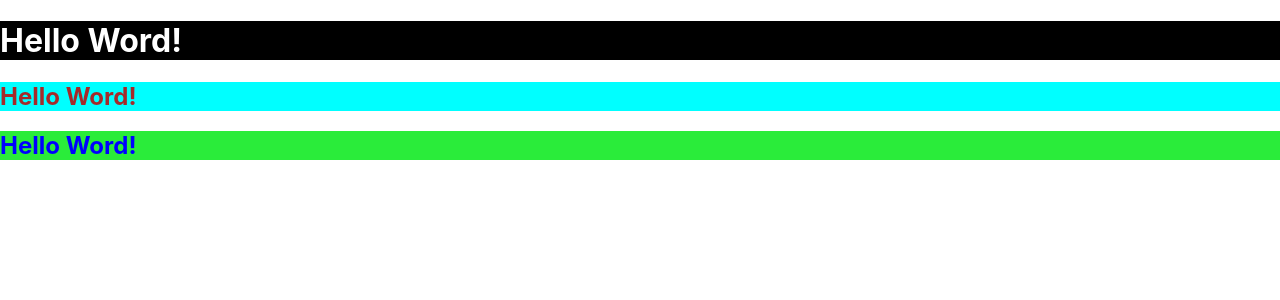
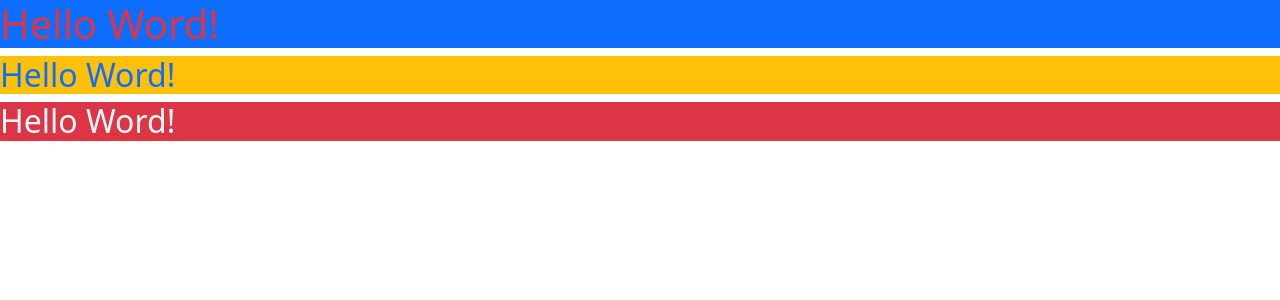
Before and after one commit to Chirag-bambhaniya/my-react-app, a React (Create React App) app: page / in a window 1280 px wide. Shown: the top 300 px of the page. Built offline with nearby package versions, Linux system fonts and the light colour scheme.

Commit message:
Bootstrap install

```diff
--- a/package.json
+++ b/package.json
@@ -6,7 +6,9 @@
     "@testing-library/jest-dom": "^5.17.0",
     "@testing-library/react": "^13.4.0",
     "@testing-library/user-event": "^13.5.0",
+    "bootstrap": "^5.3.3",
     "react": "^18.2.0",
+    "react-bootstrap": "^2.10.2",
     "react-dom": "^18.2.0",
     "react-scripts": "5.0.1",
     "web-vitals": "^2.1.4"
--- a/src/App.js
+++ b/src/App.js
@@ -5,6 +5,7 @@ import './App.css';
 // import Sidebar  from './layout/Sidebar';
 import Practice from './practice/Practice';
 // import Practice1 from './practice/Practice1';
+import '../node_modules/bootstrap/dist/css/bootstrap.min.css';
 
 function App() {
   return (
--- a/src/practice/style/StyleComponent.js
+++ b/src/practice/style/StyleComponent.js
@@ -8,11 +8,11 @@ export default function StyleComponent() {
 
         <div>
 
-            <h1 style={{color : "white" , backgroundColor : "black"}}> Hello Word! </h1>
+            <h1 style={{color : "white" , backgroundColor : "black"}} className='text-danger bg-primary'> Hello Word! </h1>
 
-            <h2 className="example" > Hello Word! </h2>
+            <h2 className="example text-primary bg-warning" > Hello Word! </h2>
 
-            <h2 className={Style.example}> Hello Word! </h2>
+            <h2 className={Style.example + ' text-light bg-danger' }> Hello Word! </h2>
 
         </div>
 
```
Also changed, not shown: 1 other file (tests, documents, lock files or other folders).
